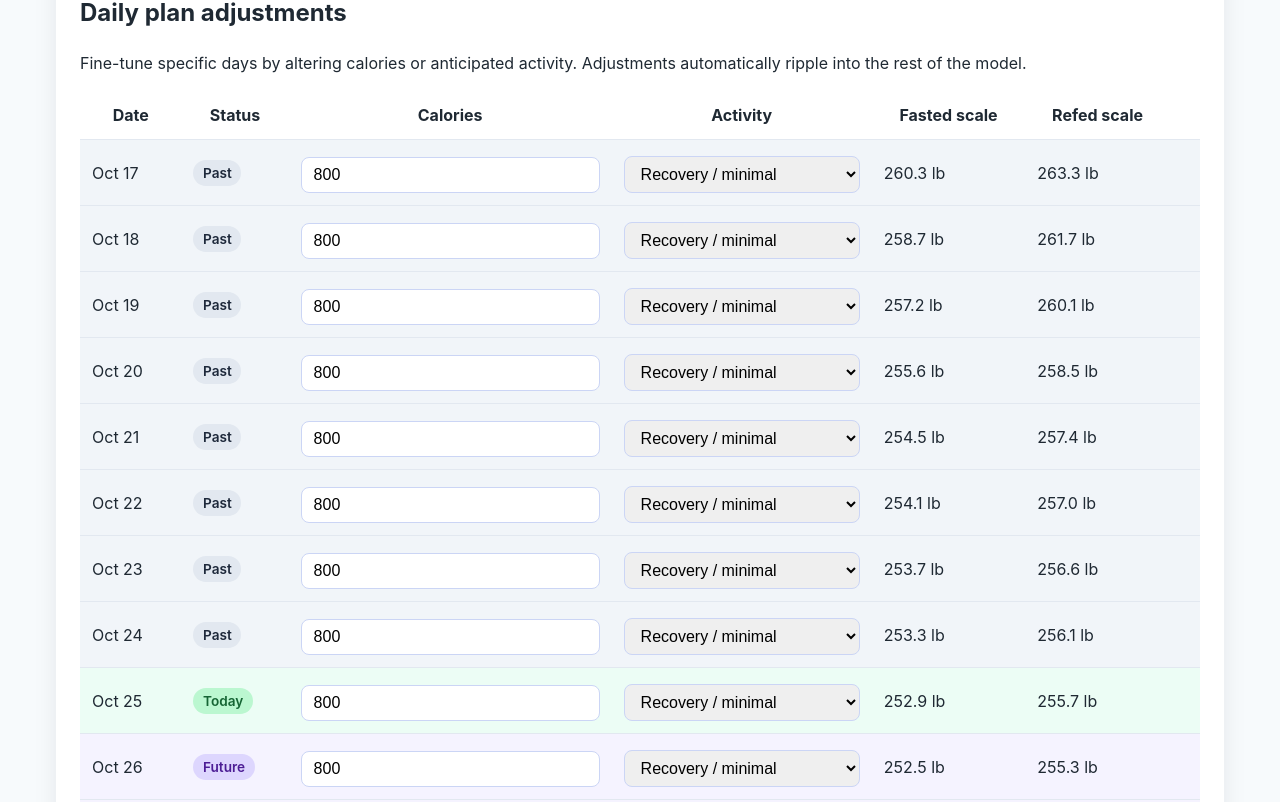
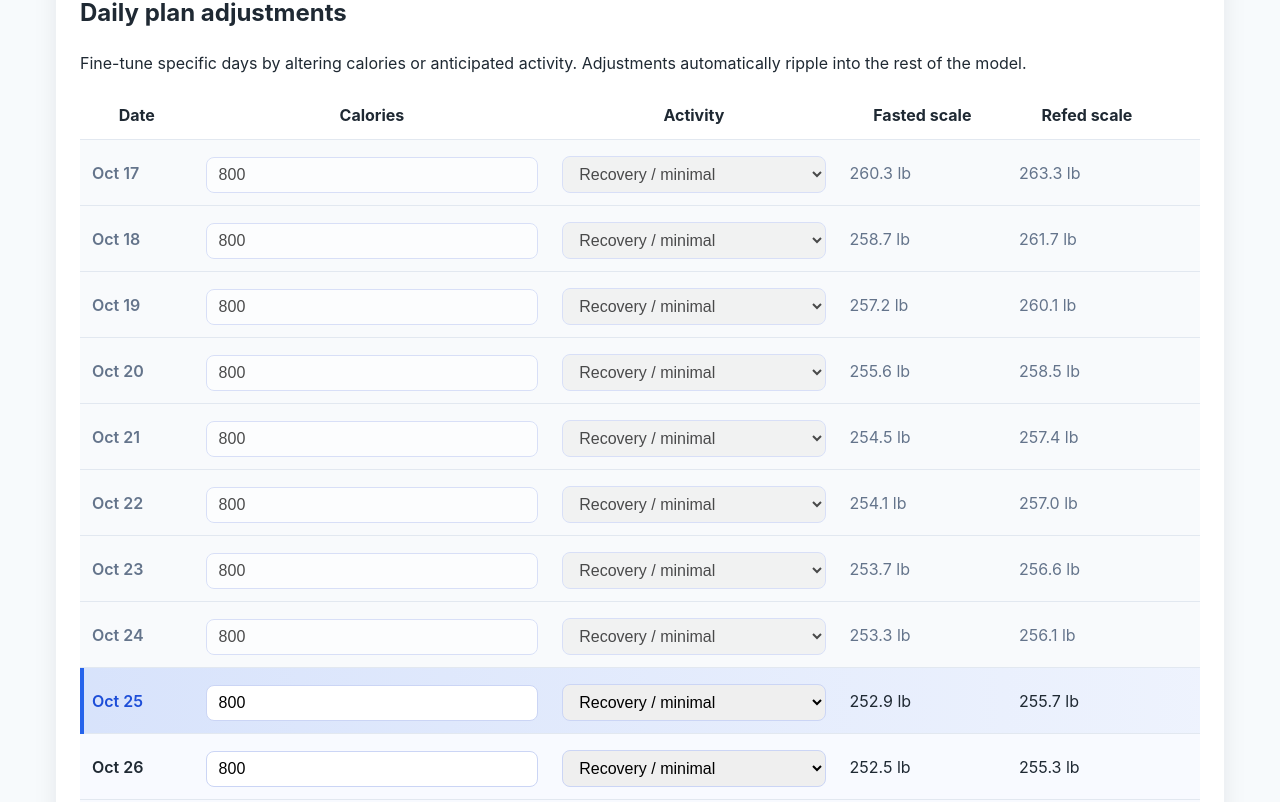
Before and after one commit to jaredj/vlcd, a React (Vite) app: page / in a window 1280 px wide. Shown: the part 2238-3040 px from the top of the page. Built offline with nearby package versions, Linux system fonts and the light colour scheme.

Commit message:
Improve plan adjustments timeline highlighting

```diff
--- a/src/components/PlanAdjustments.tsx
+++ b/src/components/PlanAdjustments.tsx
@@ -1,4 +1,4 @@
-import React, { useMemo } from 'react';
+import React, { useEffect, useMemo, useRef } from 'react';
 import type { JSX } from 'react';
 import { differenceInCalendarDays, format, parseISO } from 'date-fns';
 import { useAppState } from '../lib/state';
@@ -21,6 +21,8 @@ export default function PlanAdjustments({ projections, unit }: PlanAdjustmentsPr
   }, [projections]);
 
   const profile = state.profile;
+  const tableWrapperRef = useRef<HTMLDivElement | null>(null);
+  const hasAutoScrolled = useRef(false);
   const minimumSafeCalories = useMemo(() => {
     if (!profile) {
       return null;
@@ -46,11 +48,26 @@ export default function PlanAdjustments({ projections, unit }: PlanAdjustmentsPr
       .filter((date): date is string => Boolean(date));
   }, [minimumSafeCalories, upcoming, state.plans]);
 
+  const today = new Date();
+
+  useEffect(() => {
+    if (hasAutoScrolled.current || !tableWrapperRef.current || !upcoming.length) {
+      return;
+    }
+
+    const targetRow =
+      tableWrapperRef.current.querySelector<HTMLTableRowElement>('.plan-row-today') ??
+      tableWrapperRef.current.querySelector<HTMLTableRowElement>('.plan-row-future');
+
+    if (targetRow) {
+      targetRow.scrollIntoView({ behavior: 'smooth', block: 'center' });
+      hasAutoScrolled.current = true;
+    }
+  }, [upcoming]);
+
   if (!upcoming.length) {
     return <p>Projections are not available yet.</p>;
   }
-
-  const today = new Date();
 
   return (
     <section>
@@ -59,12 +76,11 @@ export default function PlanAdjustments({ projections, unit }: PlanAdjustmentsPr
         Fine-tune specific days by altering calories or anticipated activity. Adjustments automatically ripple into the rest of
         the model.
       </p>
-      <div className="table-wrapper">
+      <div className="table-wrapper" ref={tableWrapperRef}>
         <table>
           <thead>
             <tr>
               <th>Date</th>
-              <th>Status</th>
               <th>Calories</th>
               <th>Activity</th>
               <th>Fasted scale</th>
@@ -77,15 +93,11 @@ export default function PlanAdjustments({ projections, unit }: PlanAdjustmentsPr
               const custom = state.plans[day.date];
               const dayDate = parseISO(day.date);
               const delta = differenceInCalendarDays(dayDate, today);
-              const statusLabel = delta < 0 ? 'Past' : delta === 0 ? 'Today' : 'Future';
               const rowClassName =
                 delta < 0 ? 'plan-row plan-row-past' : delta === 0 ? 'plan-row plan-row-today' : 'plan-row plan-row-future';
               return (
                 <tr key={day.date} className={rowClassName}>
                   <td>{format(parseISO(day.date), 'MMM d')}</td>
-                  <td>
-                    <span className={`status-badge status-${statusLabel.toLowerCase()}`}>{statusLabel}</span>
-                  </td>
                   <td>
                     <input
                       type="number"
--- a/src/styles/index.css
+++ b/src/styles/index.css
@@ -83,38 +83,51 @@ th {
 }
 
 tr.plan-row-past {
-  background: #f1f5f9;
+  background: #f8fafc;
+  color: #64748b;
 }
 
 tr.plan-row-today {
-  background: #ecfdf5;
+  position: relative;
+  background: linear-gradient(90deg, rgba(37, 99, 235, 0.18), rgba(37, 99, 235, 0.08));
+  box-shadow: inset 4px 0 0 #2563eb;
+  animation: todayPulse 2.2s ease-in-out 2;
 }
 
 tr.plan-row-future {
-  background: #f5f3ff;
+  background: #f8faff;
 }
 
-.status-badge {
-  display: inline-block;
-  padding: 0.15rem 0.6rem;
-  border-radius: 999px;
-  font-size: 0.85rem;
+tr.plan-row {
+  transition: background-color 0.3s ease, box-shadow 0.3s ease;
+}
+
+tr.plan-row td:first-child {
   font-weight: 600;
 }
 
-.status-past {
-  background: #e2e8f0;
-  color: #1e293b;
+tr.plan-row-today td:first-child {
+  color: #1d4ed8;
 }
 
-.status-today {
-  background: #bbf7d0;
-  color: #166534;
+tr.plan-row-past input,
+tr.plan-row-past select {
+  opacity: 0.7;
 }
 
-.status-future {
-  background: #ddd6fe;
-  color: #4c1d95;
+tr.plan-row-past input:focus,
+tr.plan-row-past select:focus {
+  opacity: 1;
+}
+
+@keyframes todayPulse {
+  0% {
+    box-shadow: inset 4px 0 0 #2563eb;
+  }
+
+  100% {
+    box-shadow: inset 4px 0 0 #1d4ed8;
+  }
 }
 
 .badge {
--- a/vitest.setup.ts
+++ b/vitest.setup.ts
@@ -1 +1,6 @@
 import '@testing-library/jest-dom/vitest';
+import { vi } from 'vitest';
+
+if (typeof Element !== 'undefined') {
+  Element.prototype.scrollIntoView = vi.fn();
+}
```
Also changed, not shown: 1 other file (tests, documents, lock files or other folders).
